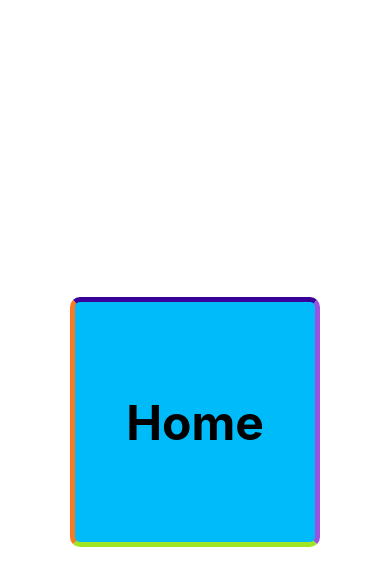
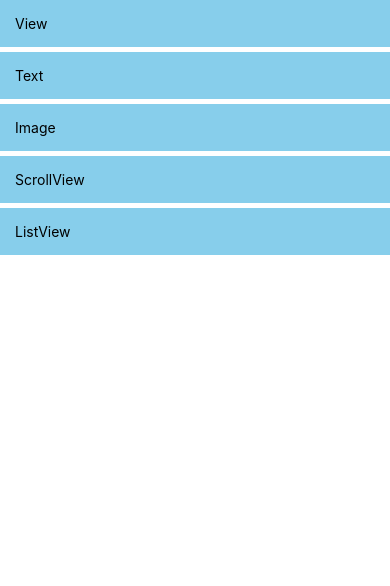
Before and after one commit to awais882s/MySecondApp, a React Native app: screen / in a window 390 px wide. Shown: the top 586 px of the page. Built offline with nearby package versions, Linux system fonts and the light colour scheme.

Commit message:
Update Home.js

```diff
--- a/src/screens/Frontend/Home.js
+++ b/src/screens/Frontend/Home.js
@@ -1,19 +1,34 @@
 import React from 'react'
-import { View, Text, StyleSheet } from 'react-native'
+import { View, Text, StyleSheet, FlatList } from 'react-native'
 export default function Home() {
+
+    const items = [
+        { id: '0', text: 'View' },
+        { id: '1', text: 'Text' },
+        { id: '2', text: 'Image' },
+        { id: '3', text: 'ScrollView' },
+        { id: '4', text: 'ListView' },
+    ]
     return (
+
         <View style={styles.flexContainer}>
-            <View style={[styles.box, styles.flexCenter]}>
+            <FlatList
+                style={styles.flexcontainer}
+                data={items}
+                renderItem={({ item }) => <Text style={styles.row}>{item.text}</Text>}
+                keyExtractor={(item) => item.id}
+            />
+            {/* <View style={[styles.box, styles.flexCenter]}>
                 <Text style={styles.h1}>Home</Text>
-            </View>
+            </View> */}
         </View>
     )
 }
 const styles = StyleSheet.create({
     flexContainer: {
-        justifyContent: "center",
-        alignItems: "center",
-        backgroundColor: "white",
+        // justifyContent: "center",
+        // alignItems: "center",
+        // backgroundColor: "white",
         flex: 1
     },
     flexCenter: {
@@ -36,5 +51,10 @@ const styles = StyleSheet.create({
         borderTopColor: "#390099",
         borderLeftColor: "#fa7921",
         borderRightColor: "#9b52de"
-    }
+    },
+    row: {
+        padding: 15,
+        marginBottom: 5,
+        backgroundColor: 'skyblue',
+    },
 })
```
